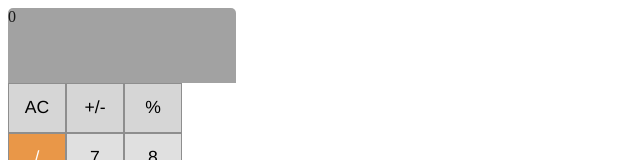
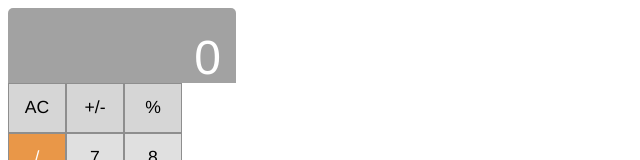
Before and after one commit to DylPickle96/Calculator, a React (Create React App) app: page / in a window 1280 px wide. Shown: the top 160 px of the page, without its empty margins (0-640 px from the left). Built offline with nearby package versions, Linux system fonts and the light colour scheme.

Commit message:
calculator now calculates and appends ALL values to screen

```diff
--- a/src/components/Calculator.js
+++ b/src/components/Calculator.js
@@ -73,15 +73,6 @@ class Calculator extends Component {
 				this.drawScreen(this.state.firstValue);
 			});
 		}
-		else if (squareValue === "=") {
-			const answer = this.calculateAnswer(
-																				 		this.state.firstValue,
-																						this.state.secondValue,
-																						this.state.operation
-																					);
-
-			this.drawScreen(answer);
-		}
 		else if (squareValue === "+/-") {
 
 			let firstValue = this.state.firstValue;
@@ -91,6 +82,7 @@ class Calculator extends Component {
 			// append a negative sign to the current value
 			// Flip the second value
 			if (this.state.firstValueSet) {
+
 				if (secondValue.slice(0, 1) === '-') {
 					value = secondValue.replace('-', '');
 				}
@@ -100,8 +92,11 @@ class Calculator extends Component {
 						this.drawScreen(this.state.secondValue);
 					});
 				}
-			}    // Flip the first value
+
+			}
+			// Flip the first value
 			else {
+
 				if (firstValue.slice(0, 1) === '-') {
 					value = firstValue.replace('-', '');
 				}
@@ -111,7 +106,27 @@ class Calculator extends Component {
 						this.drawScreen(this.state.firstValue);
 					});
 				}
+
 			}
+		}
+		else if (squareValue === "=") {
+
+			if (this.state.firstValue !== '' && this.state.secondValue !== '' && this.state.operation !== '') {
+
+				const answer = this.calculateAnswer(
+																				 		this.state.firstValue,
+																						this.state.secondValue,
+																						this.state.operation
+																				 );
+
+				this.setState({ firstValueSet: false, firstValue: '', secondValue: '' }, () => {
+					this.drawScreen(answer);
+				});
+			}
+			else {
+				return;
+			}
+
 		}
 		else {
 			this.setState({ firstValueSet: true, operation: squareValue });
@@ -121,8 +136,8 @@ class Calculator extends Component {
 
 	calculateAnswer = (fV,  sV, operation)=> {
 
-		const firstValue = parseInt(fV, 10);
-		const secondValue = parseInt(sV, 10);
+		const firstValue = parseFloat(fV, 10);
+		const secondValue = parseFloat(sV, 10);
 
 		if (operation === '+') {
 			return firstValue + secondValue;
--- a/src/components/Screen.js
+++ b/src/components/Screen.js
@@ -6,17 +6,27 @@ const styles = {
 		maxWidth: '228px',
 		height: '75px',
 		borderRadius: '5px 5px 0px 0px',
-		opacity: '0.9'
+		opacity: '0.9',
+		lineHeight: '100px',
+	},
+	numberStyle: {
+		color: 'white',
+		fontFamily: 'Helvetica Neue',
+		fontSize: '3em',
+		textAlign: 'right',
+		paddingRight: '15px',
 	}
 }
 
 const Screen = ({ value }) => {
 
-	const { divStyle } = styles;
+	const { divStyle, numberStyle } = styles;
 
 	return (
-		<div style={ divStyle }>
-			{value}
+		<div style={divStyle}>
+			<div style={numberStyle}>
+				{value}
+			</div>
 		</div>
 	);
 }
```
